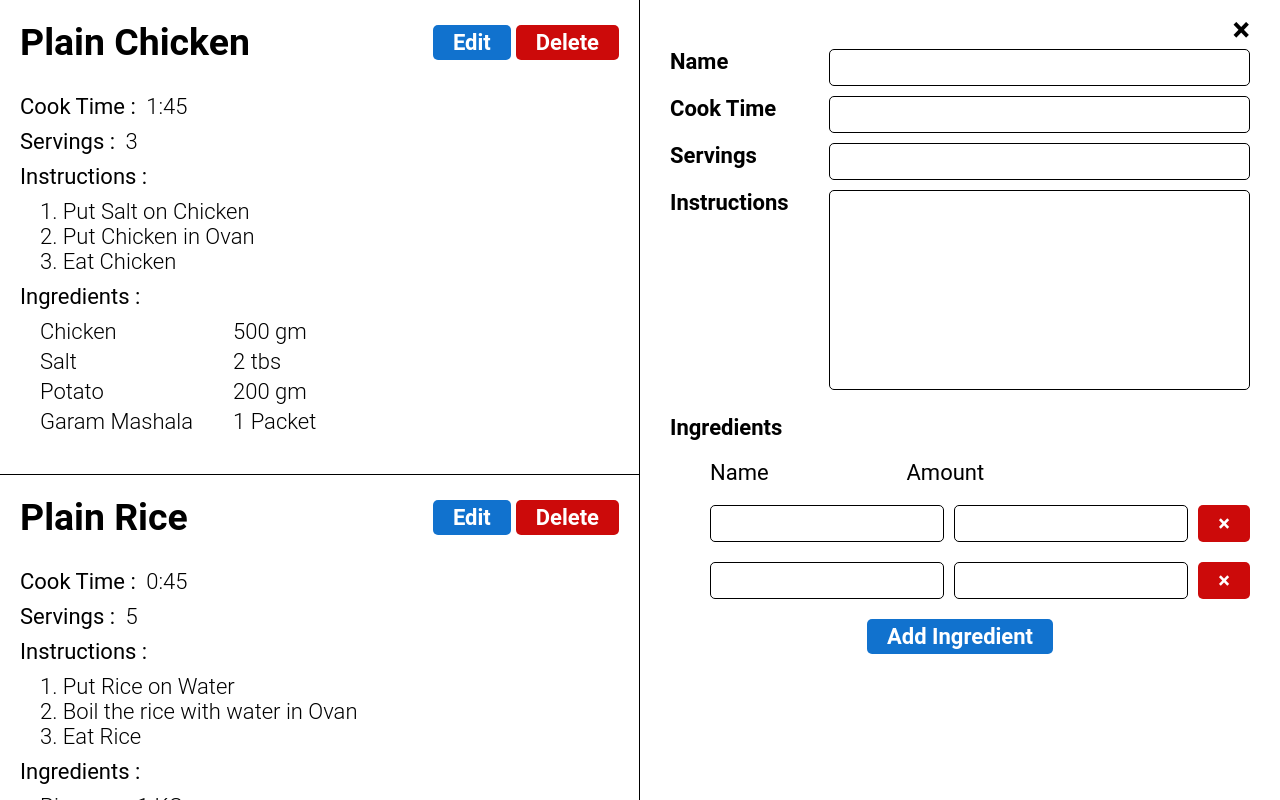
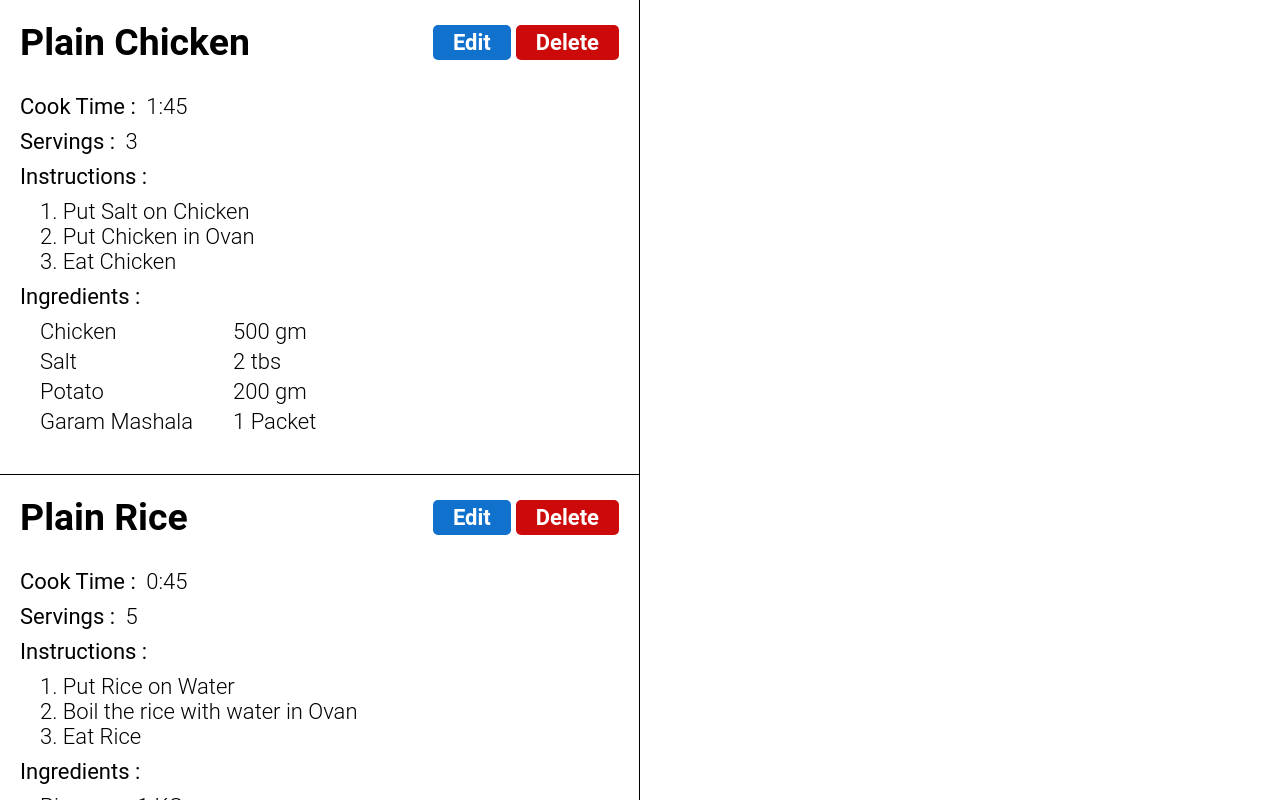
Before and after one commit to Mridul2820/create-recipe-app, a React (Create React App) app: page / in a window 1280 px wide. Shown: the top 800 px of the page. Built offline with nearby package versions, Linux system fonts and the light colour scheme.

Commit message:
edit section updated with select recipe values

```diff
--- a/src/components/App.js
+++ b/src/components/App.js
@@ -9,7 +9,10 @@ export const RecipeContext = React.createContext();
 const LOCAL_STORAGE_KEY = 'cookingWithReact.recipes';
 
 function App() {
+    const [selectedRecipeID, setSelectedRecipeID] = useState()
     const [recipes, setRecipes] = useState(sampleRecipes)
+
+    const selectedRecipe = recipes.find(recipe => recipe.id === selectedRecipeID)
 
     useEffect(() => {
         const recipeJSON = localStorage.getItem(LOCAL_STORAGE_KEY)
@@ -22,7 +25,12 @@ function App() {
 
     const recipeContextValue = {
         handleRecipeAdd,
-        handleRecipeDelete
+        handleRecipeDelete,
+        handleRecipeSelect
+    }
+
+    function handleRecipeSelect(id) {
+        setSelectedRecipeID(id);
     }
 
     function handleRecipeAdd() {
@@ -48,12 +56,11 @@ function App() {
         <RecipeContext.Provider value={recipeContextValue}>
             <RecipeList recipes={recipes} />
 
-            <RecipeEdit/>
+            {selectedRecipe && <RecipeEdit recipe={selectedRecipe} />}
         </RecipeContext.Provider>
 
     )
 }
-
 
 
 const sampleRecipes = [
--- a/src/components/Recipe.js
+++ b/src/components/Recipe.js
@@ -4,7 +4,7 @@ import { RecipeContext } from './App'
 
 
 export default function Recipe(props) {
-    const { handleRecipeDelete } = useContext(RecipeContext)
+    const { handleRecipeDelete, handleRecipeSelect } = useContext(RecipeContext)
 
     const {
         id,
@@ -20,10 +20,16 @@ export default function Recipe(props) {
             <div className="recipe__header">
                 <h3 className="recipe__title">{name}</h3>
                 <div>
-                    <button className="btn btn--primary mr-1">Edit</button>
-                    <button className="btn btn--denger"
-                    onClick={() => handleRecipeDelete(id)}
-                    >Delete</button>
+                    <button
+                        className="btn btn--primary mr-1"
+                        onClick={() => handleRecipeSelect(id)}>
+                        Edit
+                    </button>
+                    <button
+                        className="btn btn--denger"
+                        onClick={() => handleRecipeDelete(id)}>
+                        Delete
+                    </button>
                 </div>
             </div>
             <div className="recipe__row">
--- a/src/components/RecipeEdit.js
+++ b/src/components/RecipeEdit.js
@@ -1,7 +1,7 @@
 import React from 'react'
 import RecipeIngredientEdit from './RecipeIngredientEdit'
 
-export default function RecipeEdit() {
+export default function RecipeEdit({ recipe }) {
     return (
         <div className="recipe-edit">
             <div className="recipe-edit__remove-button-container">
@@ -16,6 +16,7 @@ export default function RecipeEdit() {
                 <input
                     type="text"
                     name="name"
+                    value={recipe.name}
                     id="name"
                     className="recipe-edit__input"
                 />
@@ -28,6 +29,7 @@ export default function RecipeEdit() {
                 <input
                     type="text"
                     name="cookTime"
+                    value={recipe.cookTime}
                     id="cookTime"
                     className="recipe-edit__input"
                 />
@@ -41,6 +43,7 @@ export default function RecipeEdit() {
                     type="number"
                     min="1"
                     name="servings"
+                    value={recipe.servings}
                     id="servings"
                     className="recipe-edit__input"
                 />
@@ -53,20 +56,29 @@ export default function RecipeEdit() {
                 <textarea
                     name="instructions"
                     id="instructions"
+                    value={recipe.instructions}
                     className="recipe-edit__input" >
                 </textarea>
             </div>
 
             <br/>
 
-            <label className="recipe-edit__label">Ingredients</label>
+            <label
+                className="recipe-edit__label">
+                Ingredients
+            </label>
             <div className="recipe-edit__ingredients-grid">
                 <div>Name</div>
                 <div>Amount</div>
                 <div></div>
+                {recipe.ingredients.map(ingredient => (
+                    <RecipeIngredientEdit
+                        key={ingredient.id}
+                        ingredient={ingredient}
+                    />
+                ))}
             </div>
-            <RecipeIngredientEdit/>
-            <RecipeIngredientEdit/>
+
             <div className="recipe-edit__ingredient-btn-container">
                 <button className="btn btn--primary">Add Ingredient</button>
             </div>
--- a/src/components/RecipeIngredientEdit.js
+++ b/src/components/RecipeIngredientEdit.js
@@ -1,15 +1,19 @@
 import React from 'react'
 
-export default function RecipeIngredientEdit() {
+export default function RecipeIngredientEdit({ingredient}) {
     return (
-        <div className="recipe-edit__ingredients-grid">
+        <>
             <input
                 className="recipe-edit__input"
-                type="text"/>
+                type="text"
+                value={ingredient.name}
+            />
             <input
                 className="recipe-edit__input"
-                type="text"/>
+                type="text"
+                value={ingredient.amount}
+            />
             <button className="btn btn--denger">&times;</button>
-        </div>
+        </>
     )
 }
```
